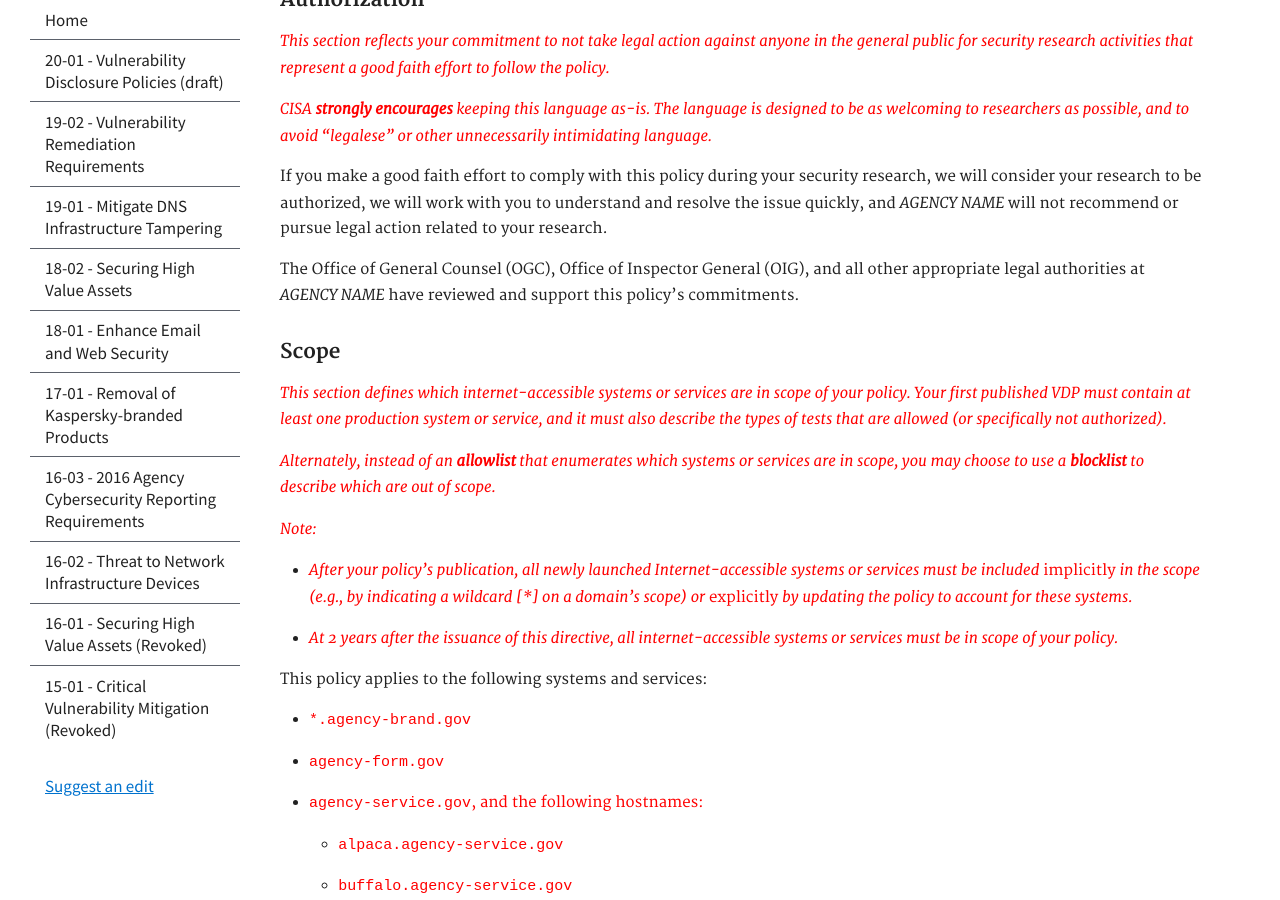
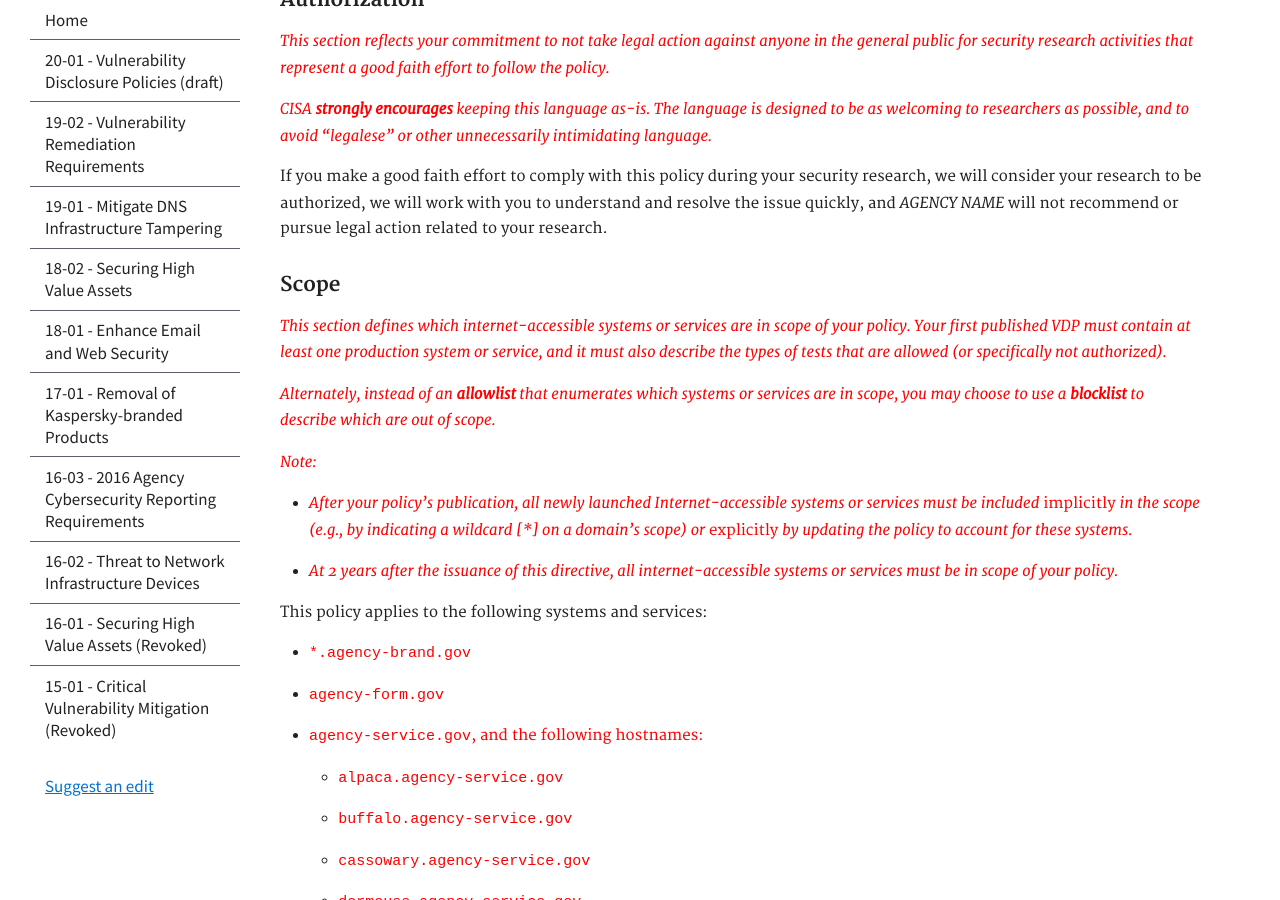
Before and after one commit to cisagov/cyber.dhs.gov, a Jekyll site: the page built from pages/20-01-vdp-template.md, in a window 1280 px wide and 900 px high, scrolled down 1727 px. Built offline with Jekyll 4.4.1, drawn with Linux system fonts in a browser that asks for light colours.

Commit message:
Rolling back changes to VDP template
After discussing with some folks, I think it might be a little too overly "legalese" sounding to call out specific offices in the template. Enough that explicit direction to work with the appropriate legal folks will appear in the BOD itself.

```diff
--- a/pages/20-01-vdp-template.md
+++ b/pages/20-01-vdp-template.md
@@ -116,10 +116,6 @@ security research, we will consider your research to be authorized, we
 will work with you to understand and resolve the issue quickly, and
 *AGENCY NAME* will not recommend or pursue legal action related to your
 research.
-
-The Office of General Counsel (OGC), Office of Inspector General (OIG), and all
-other appropriate legal authorities at *AGENCY NAME* have reviewed
-and support this policy's commitments.
 
 ### Scope
 
```
